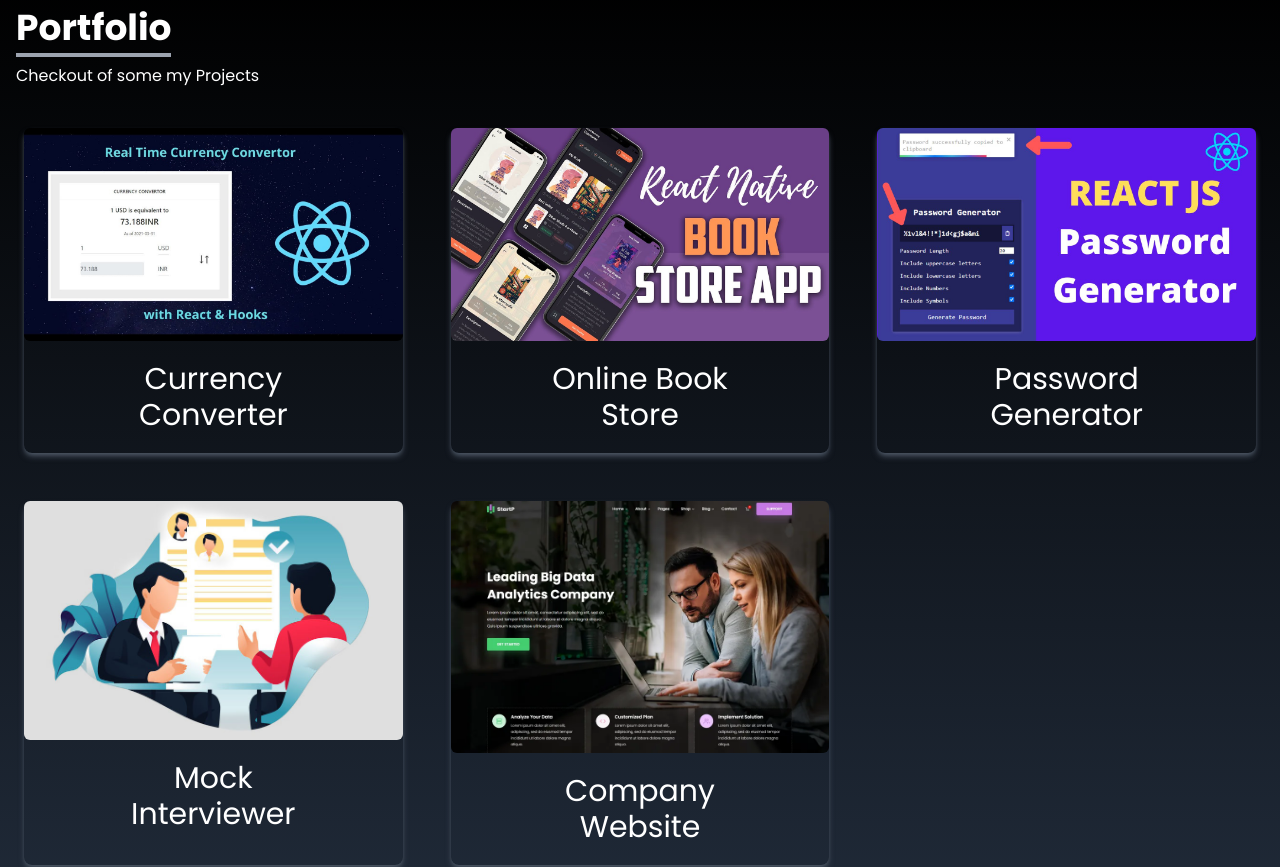
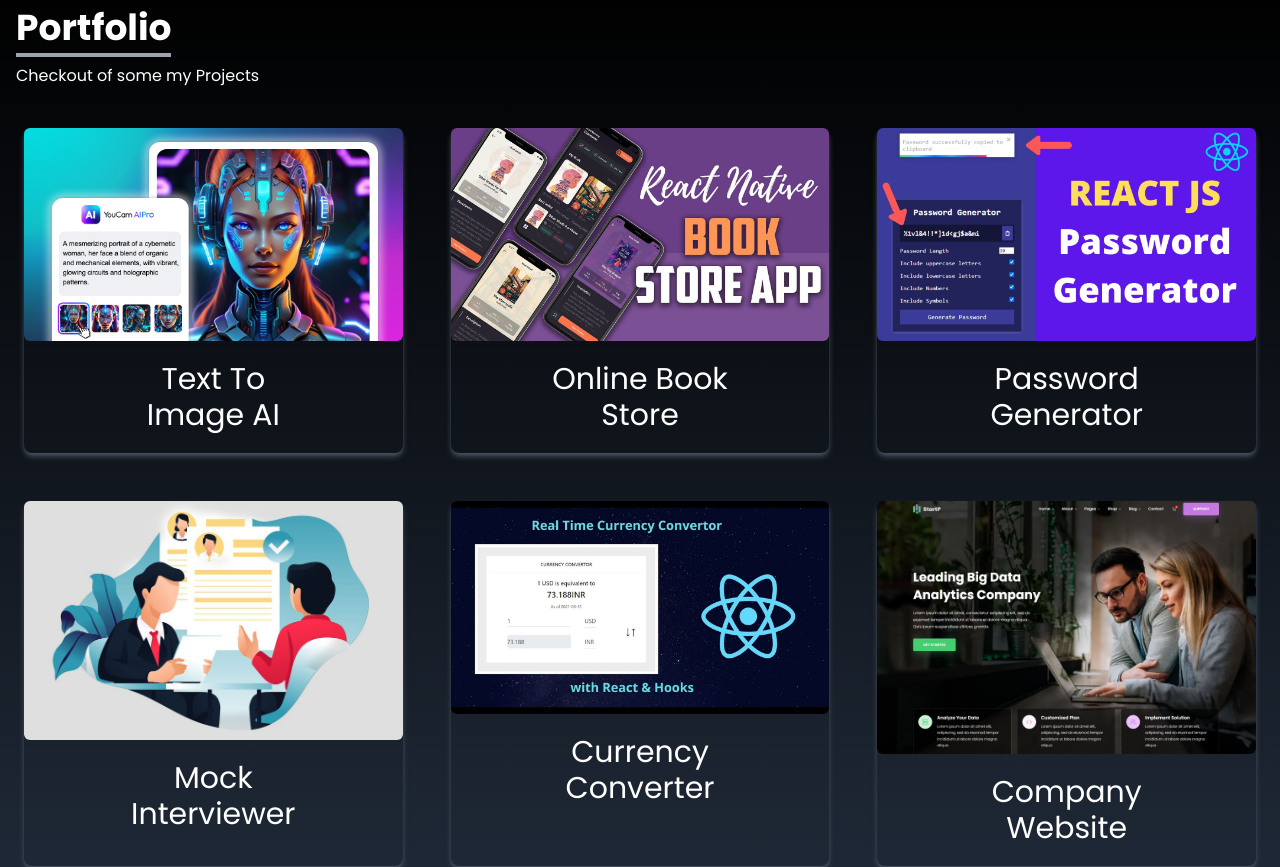
Before and after one commit to mbl43/Portfolio, a React (Vite) app: page / in a window 1280 px wide. Shown: the part 820-1687 px from the top of the page. Built offline with nearby package versions, Linux system fonts and the light colour scheme; a web font is replaced by a local one.

Commit message:
added project link and meta tag

```diff
--- a/index.html
+++ b/index.html
@@ -2,6 +2,8 @@
 <html lang="en">
   <head>
     <meta charset="UTF-8" />
+    <meta name="keywords" content="Mangesh Lemte, Mangesh, Lemte,web developer">
+    <meta name="description" content="Discover my portfolio showcasing cutting-edge web designs and development projects.">
     <link rel="shortcut icon" href="/src/assets/heroimage.png" type="image/x-icon">
     <meta name="viewport" content="width=device-width, initial-scale=1.0" />
     <title>Mangesh's Portfolio</title>
--- a/src/Components/Portfolio.jsx
+++ b/src/Components/Portfolio.jsx
@@ -4,14 +4,15 @@
 import PM from "../assets/portfolio/pm.png"
 import Interview from "../assets/portfolio/interview.png"
 import Bookstore from "../assets/portfolio/bookstore.png"
+import AI from "../assets/portfolio/ai.png"
 
 const Portfolio = () => {
   const projectlink = [
     {
-      id:1n,
-      src: Currency,
-      link: "https://currency-converter-rt.vercel.app/",
-      name:"Currency Converter"
+      id:1,
+      src: AI,
+      link: "https://text-to-image-jb.vercel.app/",
+      name:"Text To Image AI"
     },
     {
       id: 2,
@@ -32,7 +33,13 @@
       name:"Mock Interviewer"
     },
     {
-      id: 5,
+      id:5,
+      src: Currency,
+      link: "https://currency-converter-rt.vercel.app/",
+      name:"Currency Converter"
+    },
+    {
+      id: 6,
       src: PM,
       link:"https://pm-nextgen-solutions.vercel.app/",
       name:"Company Website"
```
Also changed, not shown: src/assets/portfolio/ai.png (added).
